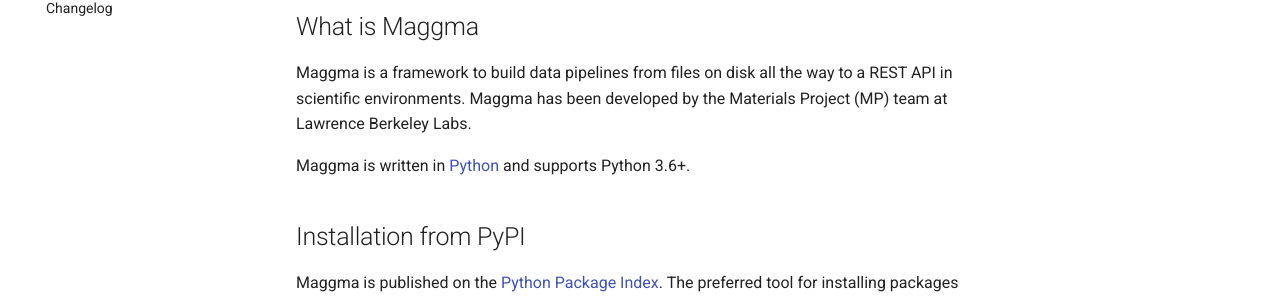
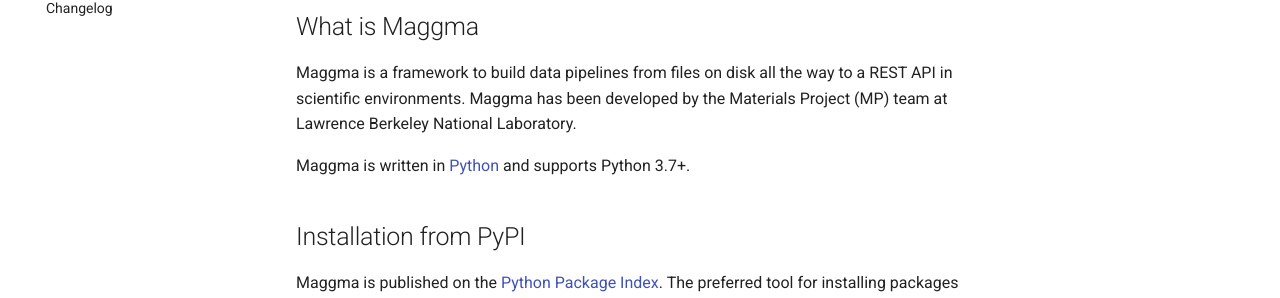
Before and after one commit to materialsproject/maggma, an MkDocs documentation site: the page built from docs/index.md, in a window 1280 px wide and 1022 px high. Shown: the part 238-536 px from the top of the window. Built offline with MkDocs 1.6.1 and Material for MkDocs 9.7.7, drawn with Linux system fonts in a browser that asks for light colours; comment, search, counter and statistics services are not loaded.

Commit message:
docs: update python version and general edits

```diff
--- a/docs/index.md
+++ b/docs/index.md
@@ -4,9 +4,9 @@
 
 ## What is Maggma
 
-Maggma is a framework to build data pipelines from files on disk all the way to a REST API in scientific environments. Maggma has been developed by the Materials Project (MP) team at Lawrence Berkeley Labs.
+Maggma is a framework to build data pipelines from files on disk all the way to a REST API in scientific environments. Maggma has been developed by the Materials Project (MP) team at Lawrence Berkeley National Laboratory.
 
-Maggma is written in [Python](http://docs.python-guide.org/en/latest/) and supports Python 3.6+.
+Maggma is written in [Python](http://docs.python-guide.org/en/latest/) and supports Python 3.7+.
 
 ## Installation from PyPI
 
--- a/setup.py
+++ b/setup.py
@@ -52,7 +52,7 @@
     },
     classifiers=[
         "Programming Language :: Python :: 3",
-        "Programming Language :: Python :: 3.6",
+        "Programming Language :: Python :: 3.7",
         "Development Status :: 2 - Pre-Alpha",
         "Intended Audience :: Science/Research",
         "Intended Audience :: System Administrators",
```
